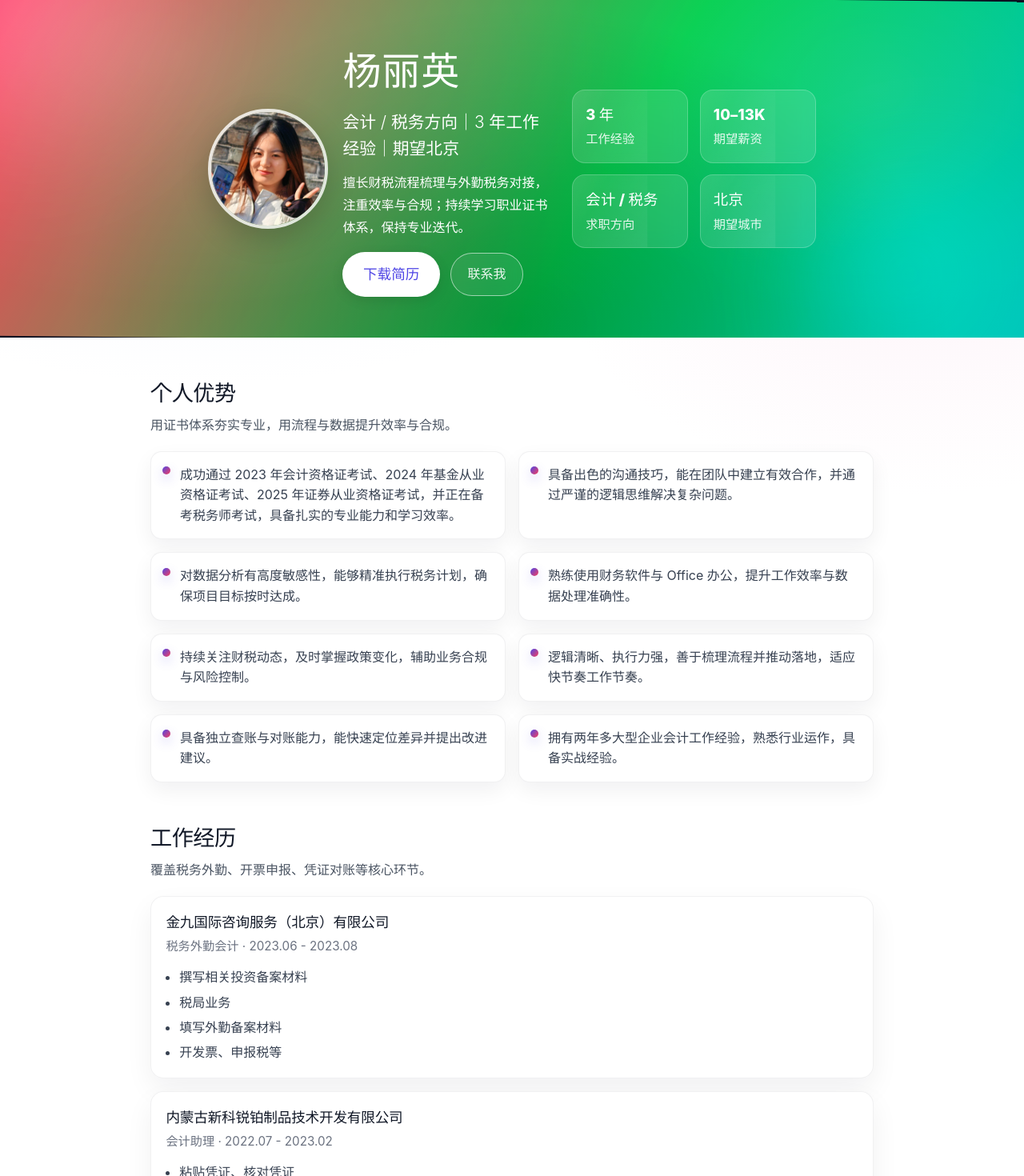
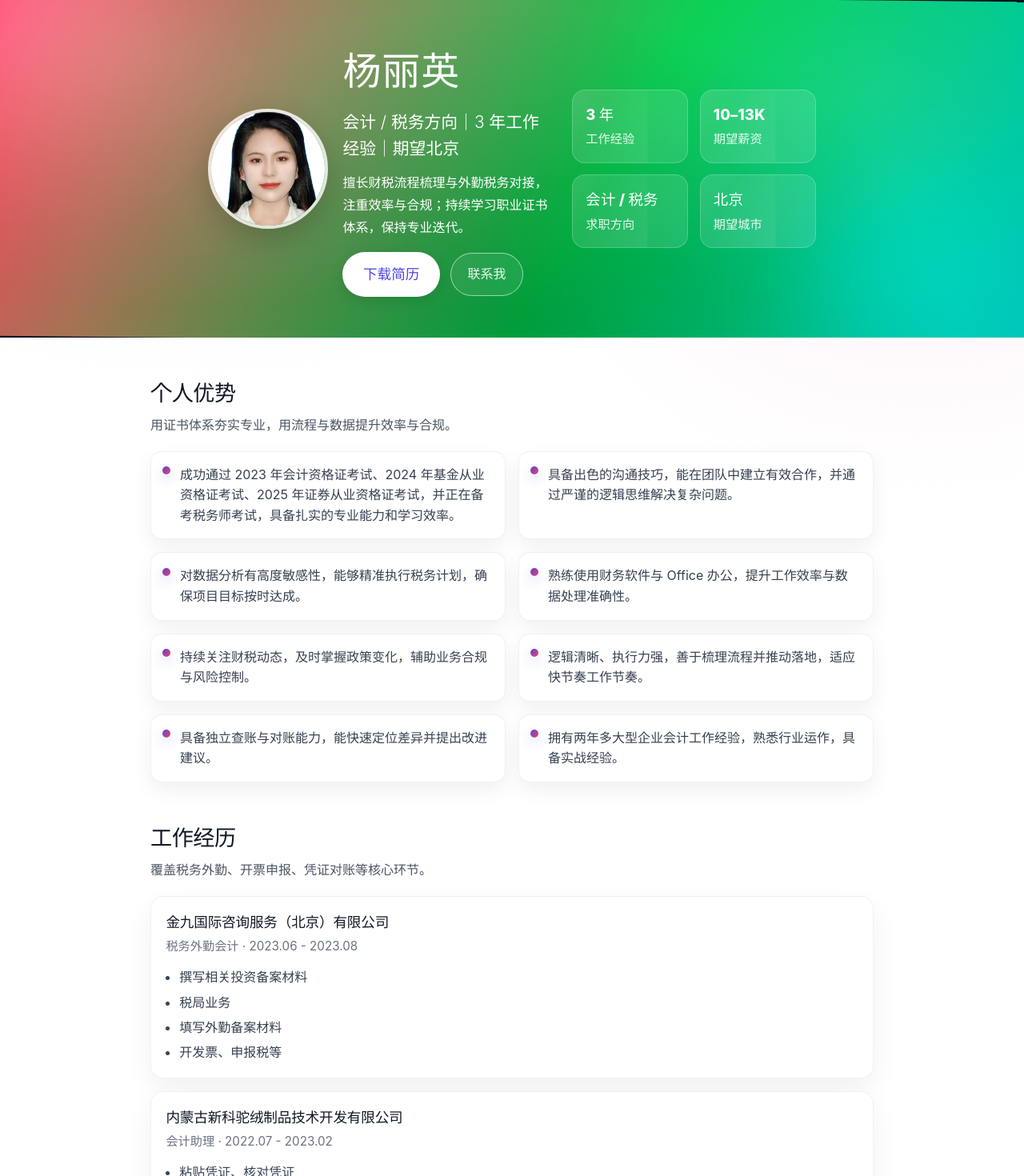
Before and after one commit to leongaooo/liying, a React (Vite) app: page / in a window 1280 px wide. Shown: the top 1470 px of the page at 80% size. Built offline with nearby package versions, Linux system fonts and the light colour scheme.

Commit message:
fix: 更新头像图片格式及公司名称
将头像图片从profile.png更新为profile.jpg
修正公司名称"内蒙古新科锐铂制品技术开发有限公司"为"内蒙古新科驼绒制品技术开发有限公司"

```diff
--- a/src/App.tsx
+++ b/src/App.tsx
@@ -30,7 +30,7 @@ function App() {
       highlights: ['撰写相关投资备案材料', '税局业务', '填写外勤备案材料', '开发票、申报税等'],
     },
     {
-      company: '内蒙古新科锐铂制品技术开发有限公司',
+      company: '内蒙古新科驼绒制品技术开发有限公司',
       role: '会计助理',
       period: '2022.07 - 2023.02',
       highlights: ['粘贴凭证、核对凭证', '开具发票、报税', '协助开工资金、社保等'],
@@ -119,7 +119,7 @@ function App() {
                 transition={{ duration: 0.6, ease: [0.22, 1, 0.36, 1] }}
                 whileHover={shouldReduceMotion ? undefined : { y: -3, rotate: 0.8, scale: 1.015 }}
               >
-                <img className="avatar-img" src="/profile.png" alt="杨丽英头像" />
+                <img className="avatar-img" src="/profile.jpg" alt="杨丽英头像" />
                 <div className="avatar-ring" aria-hidden="true" />
               </motion.div>
               <motion.div
```
Also changed, not shown: public/profile.jpg (added).
